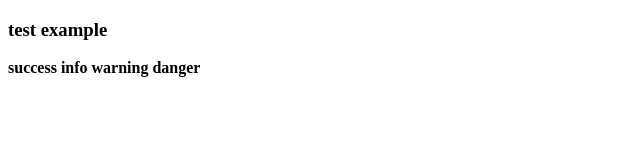
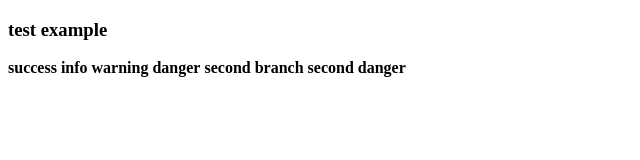
Before and after one commit to gauravsharma014/gitworkspace, a plain HTML site: page index.html in a window 1280 px wide. Shown: the whole page, without its empty margins (0-640 px from the left). Drawn offline with Linux system fonts and the light colour scheme.

Commit message:
second changes

```diff
--- a/index.html
+++ b/index.html
@@ -11,5 +11,8 @@
 <strong>info</strong>
 <strong>warning</strong>
 <strong>danger</strong>
+
+<strong>second branch</strong>
+<strong>second danger</strong>
 </body>
 </html>
```
